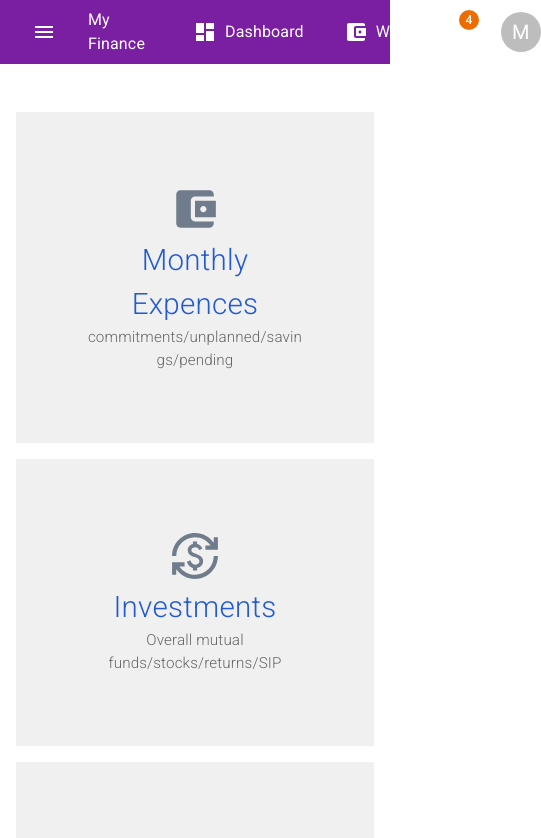
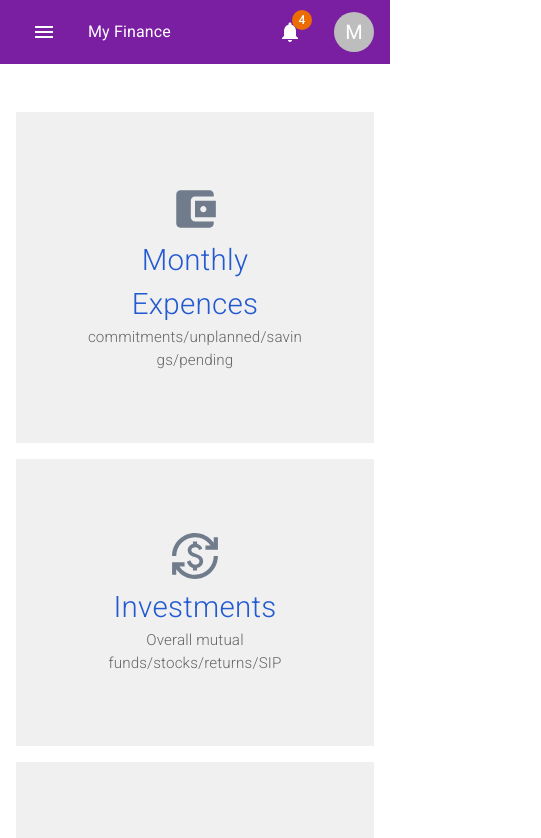
Before and after one commit to cra2ycoder/my-finance, a Next.js app: page /dashboard in a window 390 px wide. Shown: the top 838 px of the page, 541 px wide, since content can reach past the window. Built offline with nearby package versions, Linux system fonts and the light colour scheme.

Commit message:
header implemented with drawer

```diff
--- a/components/Header/Header.tsx
+++ b/components/Header/Header.tsx
@@ -1,8 +1,10 @@
-import React from 'react'
+import React, { useState } from 'react'
 import Box from '@mui/material/Box'
 import Badge from '@mui/material/Badge'
 import Avatar from '@mui/material/Avatar'
 import Stack from '@mui/material/Stack'
+import Drawer from '@mui/material/Drawer'
+// import Button from '@mui/material/Button'
 import Typography from '@mui/material/Typography'
 import DashboardIcon from '@mui/icons-material/Dashboard'
 import AccountBalanceWalletIcon from '@mui/icons-material/AccountBalanceWallet'
@@ -30,17 +32,39 @@ function HeaderMenuIcon(props: any = {}) {
     <Box
       sx={{ display: 'flex', mr: 1, pl: 2, pr: 2 }}
       className={`menu-icon-${props?.title?.toLowerCase()}`}
+      onClick={props?.onClick}
     >
       {props.iconComponent || <></>}
-      <Typography sx={{ color: 'white', marginLeft: 1 }}>
+      <Typography sx={{ color: props?.color || 'black', marginLeft: 1 }}>
         {props.title || ''}
       </Typography>
     </Box>
   )
 }
 
+function MenuList(props = {}) {
+  return (
+    <>
+      <HeaderMenuIcon
+        iconComponent={<DashboardIcon sx={{ fill: props?.color || 'black' }} />}
+        title="Dashboard"
+        color={props.color}
+      />
+      <HeaderMenuIcon
+        iconComponent={
+          <AccountBalanceWalletIcon sx={{ fill: props?.color || 'black' }} />
+        }
+        title="Wallet"
+        color={props.color}
+      />
+    </>
+  )
+}
+
 function Header() {
+  const [drawerState, setDrawerState] = useState(false)
   return (
+    <>
       <Box
         className="header-parent"
         sx={{
@@ -58,22 +82,30 @@ function Header() {
           <HeaderMenuIcon
             iconComponent={<MenuIcon sx={{ fill: 'white' }} />}
             title="Menu"
+            onClick={() => {
+              setDrawerState(true)
+            }}
           />
           <Typography sx={{ color: 'white', mr: 4 }}>My Finance</Typography>
-        <HeaderMenuIcon
-          iconComponent={<DashboardIcon sx={{ fill: 'white' }} />}
-          title="Dashboard"
-        />
-        <HeaderMenuIcon
-          iconComponent={<AccountBalanceWalletIcon sx={{ fill: 'white' }} />}
-          title="Wallet"
-        />
+          <MenuList color="white" />
         </Box>
         <Box display="flex" alignItems="center">
           <NotificationBadge />
           <LetterAvatars />
         </Box>
       </Box>
+      <Drawer
+        className="header-drawer-parent"
+        sx={{ width: '300px' }}
+        anchor="left"
+        open={drawerState}
+        onClose={() => {
+          setDrawerState(!drawerState)
+        }}
+      >
+        <MenuList />
+      </Drawer>
+    </>
   )
 }
 
--- a/styles/global.css
+++ b/styles/global.css
@@ -19,9 +19,27 @@ body {
   font-size: 0;
 }
 
+.menu-icon-menu {
+  display: none;
+}
+
 @media (max-width: 768px) {
-  .menu-icon-dashboard,
-  .menu-icon-wallet {
+  .header-parent .menu-icon-dashboard,
+  .header-parent .menu-icon-wallet {
     display: none;
   }
+
+  .menu-icon-menu {
+    display: block;
+  }
 }
+
+.header-drawer-parent .MuiDrawer-paper {
+  width: 300px;
+}
+
+.header-drawer-parent .menu-icon-dashboard,
+.header-drawer-parent .menu-icon-wallet {
+  height: 50px;
+  align-items: center;
+}
```
Lines whose indentation alone changed are shown as unchanged.
